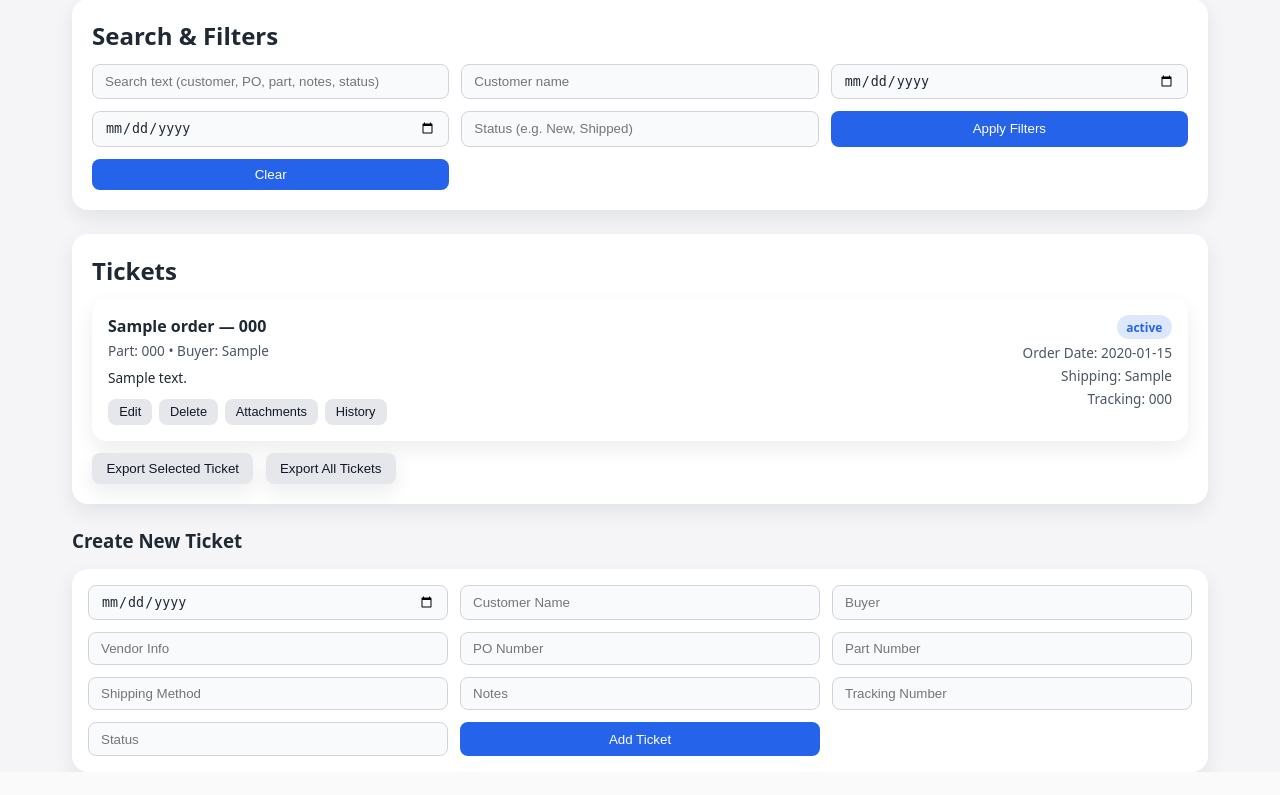
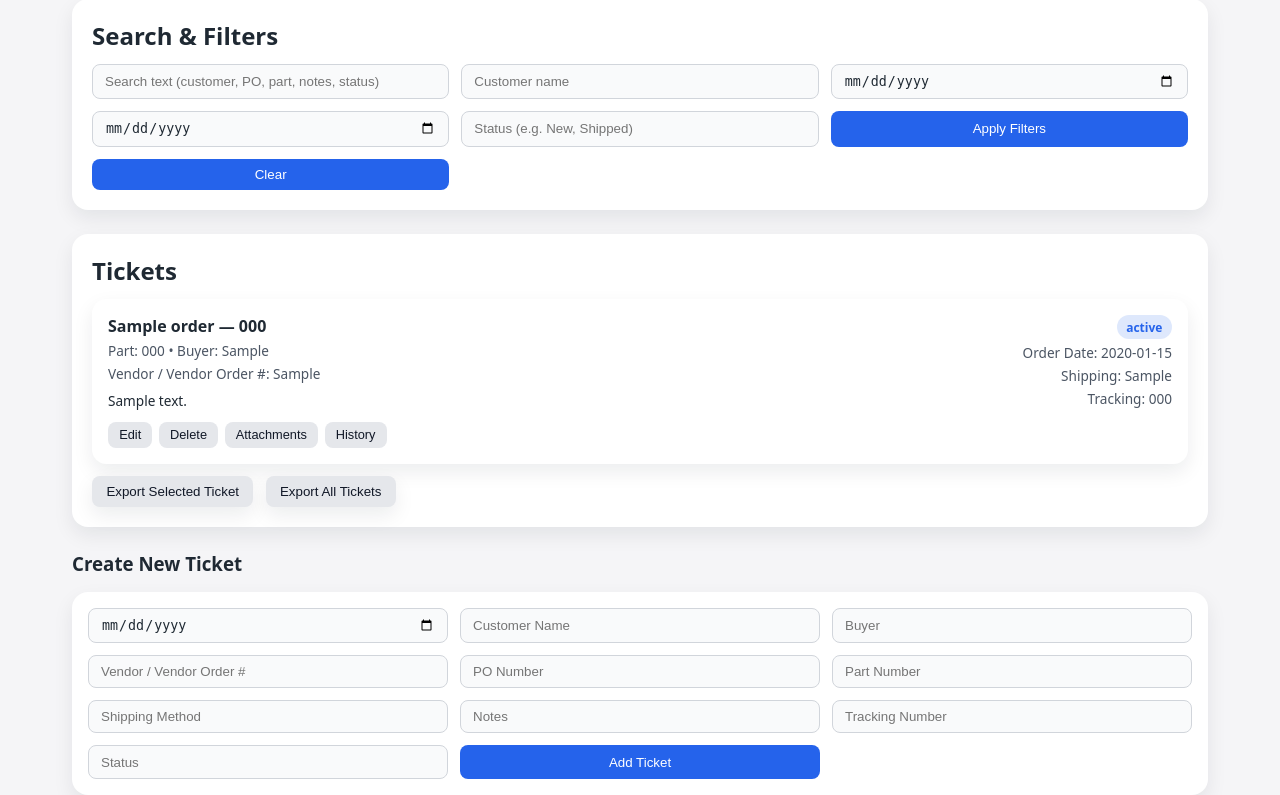
Before and after one commit to Sonatao/XTronics, a PHP site: page / in a window 1280 px wide. Shown: the part 200-995 px from the top of the page. Before the commit the page ends 972 px from the top, so only its background shows below. Run offline with PHP 8.4, Linux system fonts and the light colour scheme; the visitor is signed in with stand-in values (Sample User, id 1); tables that the repository leaves empty hold one stand-in row (values such as "Sample post"); some libraries are stand-ins or nearby versions.

Commit message:
Changes Begun 08/11/2026

```diff
--- a/Ticketing/crud.php
+++ b/Ticketing/crud.php
@@ -21,14 +21,15 @@ if (isset($_POST["action"]) && $_POST["action"] === "create") {
 
     $stmt = $pdo->prepare("
         INSERT INTO orders
-        (orderDate, customerName, buyer, poNumber, partNumber, shippingMethod, notes, trackingNumber, status)
-        VALUES (?, ?, ?, ?, ?, ?, ?, ?, ?)
+        (orderDate, customerName, buyer, vendorOrder, poNumber, partNumber, shippingMethod, notes, trackingNumber, status)
+        VALUES (?, ?, ?, ?, ?, ?, ?, ?, ?, ?)
     ");
 
     $stmt->execute([
         $_POST["orderDate"] ?? null,
         $_POST["customerName"] ?? null,
         $_POST["buyer"] ?? null,
+        $_POST["vendorOrder"] ?? null,
         $_POST["poNumber"] ?? null,
         $_POST["partNumber"] ?? null,
         $_POST["shippingMethod"] ?? null,
@@ -70,6 +71,7 @@ if (isset($_GET["action"]) && $_GET["action"] === "search") {
         $sql .= " AND (
             customerName LIKE ? OR
             buyer LIKE ? OR
+            vendorOrder LIKE ? OR
             poNumber LIKE ? OR
             partNumber LIKE ? OR
             shippingMethod LIKE ? OR
@@ -78,7 +80,7 @@ if (isset($_GET["action"]) && $_GET["action"] === "search") {
             status LIKE ?
         )";
         $like = "%$q%";
-        $params = array_merge($params, array_fill(0, 8, $like));
+        $params = array_merge($params, array_fill(0, 9, $like));
     }
 
     if ($status !== "") {
@@ -149,8 +151,8 @@ if (isset($_POST["action"]) && $_POST["action"] === "update") {
     // Insert history
     $history = $pdo->prepare("
         INSERT INTO order_history
-        (orderId, orderDate, customerName, buyer, poNumber, partNumber, shippingMethod, notes, trackingNumber, status)
-        VALUES (?, ?, ?, ?, ?, ?, ?, ?, ?, ?)
+        (orderId, orderDate, customerName, buyer, vendorOrder, poNumber, partNumber, shippingMethod, notes, trackingNumber, status)
+        VALUES (?, ?, ?, ?, ?, ?, ?, ?, ?, ?, ?)
     ");
 
     $history->execute([
@@ -158,6 +160,7 @@ if (isset($_POST["action"]) && $_POST["action"] === "update") {
         $oldData["orderDate"],
         $oldData["customerName"],
         $oldData["buyer"],
+        $oldData["vendorOrder"] ?? null,
         $oldData["poNumber"],
         $oldData["partNumber"],
         $oldData["shippingMethod"],
@@ -169,7 +172,7 @@ if (isset($_POST["action"]) && $_POST["action"] === "update") {
     // Update main record
     $update = $pdo->prepare("
         UPDATE orders SET
-            orderDate = ?, customerName = ?, buyer = ?, poNumber = ?, partNumber = ?,
+            orderDate = ?, customerName = ?, buyer = ?, vendorOrder = ?, poNumber = ?, partNumber = ?,
             shippingMethod = ?, notes = ?, trackingNumber = ?, status = ?
         WHERE id = ?
     ");
@@ -178,6 +181,7 @@ if (isset($_POST["action"]) && $_POST["action"] === "update") {
         $_POST["orderDate"] ?? $oldData["orderDate"],
         $_POST["customerName"] ?? $oldData["customerName"],
         $_POST["buyer"] ?? $oldData["buyer"],
+        $_POST["vendorOrder"] ?? $oldData["vendorOrder"] ?? null,
         $_POST["poNumber"] ?? $oldData["poNumber"],
         $_POST["partNumber"] ?? $oldData["partNumber"],
         $_POST["shippingMethod"] ?? $oldData["shippingMethod"],
--- a/Ticketing/index.php
+++ b/Ticketing/index.php
@@ -60,7 +60,7 @@ requireLogin();
     <input type="date" id="orderDate" required>
     <input type="text" id="customerName" placeholder="Customer Name" required>
     <input type="text" id="buyer" placeholder="Buyer" required>
-    <input type="text" id="vendorInfo" placeholder="Vendor Info">
+    <input type="text" id="vendorOrder" placeholder="Vendor / Vendor Order #">
     <input type="text" id="poNumber" placeholder="PO Number" required>
     <input type="text" id="partNumber" placeholder="Part Number" required>
     <input type="text" id="shippingMethod" placeholder="Shipping Method" required>
@@ -81,7 +81,7 @@ requireLogin();
             <input type="date" id="editOrderDate" required>
             <input type="text" id="editCustomerName" placeholder="Customer Name" required>
             <input type="text" id="editBuyer" placeholder="Buyer" required>
-            <input type="text" id="editVendorInfo" placeholder="Vendor Info">
+            <input type="text" id="editVendorOrder" placeholder="Vendor / Vendor Order #">
             <input type="text" id="editPoNumber" placeholder="PO Number" required>
             <input type="text" id="editPartNumber" placeholder="Part Number" required>
             <input type="text" id="editShippingMethod" placeholder="Shipping Method" required>
@@ -155,6 +155,9 @@ function renderTickets(data) {
                 </div>
                 <div class="ticket-sub">
                     Part: ${order.partNumber} &bull; Buyer: ${order.buyer}
+                </div>
+                <div class="ticket-sub">
+                    Vendor / Vendor Order #: ${order.vendorOrder || ""}
                 </div>
                 <div class="ticket-notes">
                     ${notesShort || "<em>No notes</em>"}
@@ -239,6 +242,7 @@ document.getElementById("orderForm").addEventListener("submit", e => {
     formData.append("orderDate", orderDate.value);
     formData.append("customerName", customerName.value);
     formData.append("buyer", buyer.value);
+    formData.append("vendorOrder", vendorOrder.value);
     formData.append("poNumber", poNumber.value);
     formData.append("partNumber", partNumber.value);
     formData.append("shippingMethod", shippingMethod.value);
@@ -275,6 +279,7 @@ function openEdit(id) {
             editOrderDate.value = o.orderDate;
             editCustomerName.value = o.customerName;
             editBuyer.value = o.buyer;
+            editVendorOrder.value = o.vendorOrder || "";
             editPoNumber.value = o.poNumber;
             editPartNumber.value = o.partNumber;
             editShippingMethod.value = o.shippingMethod;
@@ -295,6 +300,7 @@ document.getElementById("editForm").addEventListener("submit", e => {
     formData.append("orderDate", editOrderDate.value);
     formData.append("customerName", editCustomerName.value);
     formData.append("buyer", editBuyer.value);
+    formData.append("vendorOrder", editVendorOrder.value);
     formData.append("poNumber", editPoNumber.value);
     formData.append("partNumber", editPartNumber.value);
     formData.append("shippingMethod", editShippingMethod.value);
@@ -332,6 +338,7 @@ function toggleHistory(id) {
                             <th>Order Date</th>
                             <th>Customer</th>
                             <th>Buyer</th>
+                            <th>Vendor / Order #</th>
                             <th>PO#</th>
                             <th>Part#</th>
                             <th>Shipping</th>
@@ -347,6 +354,7 @@ function toggleHistory(id) {
                                 <td>${h.orderDate}</td>
                                 <td>${h.customerName}</td>
                                 <td>${h.buyer}</td>
+                                <td>${h.vendorOrder || ""}</td>
                                 <td>${h.poNumber}</td>
                                 <td>${h.partNumber}</td>
                                 <td>${h.shippingMethod}</td>
--- a/schema.sql
+++ b/schema.sql
@@ -3,7 +3,7 @@ CREATE TABLE orders (
     orderDate DATE NOT NULL,
     customerName VARCHAR(255),
     buyer VARCHAR(255),
-    vendorInfo VARCHAR(255),
+    vendorOrder VARCHAR(255),
     poNumber VARCHAR(255),
     partNumber VARCHAR(255),
     shippingMethod VARCHAR(255),
@@ -20,7 +20,7 @@ CREATE TABLE order_history (
     orderDate DATE,
     customerName VARCHAR(255),
     buyer VARCHAR(255),
-    vendorInfo VARCHAR(255),
+    vendorOrder VARCHAR(255),
     poNumber VARCHAR(255),
     partNumber VARCHAR(255),
     shippingMethod VARCHAR(255),
```
